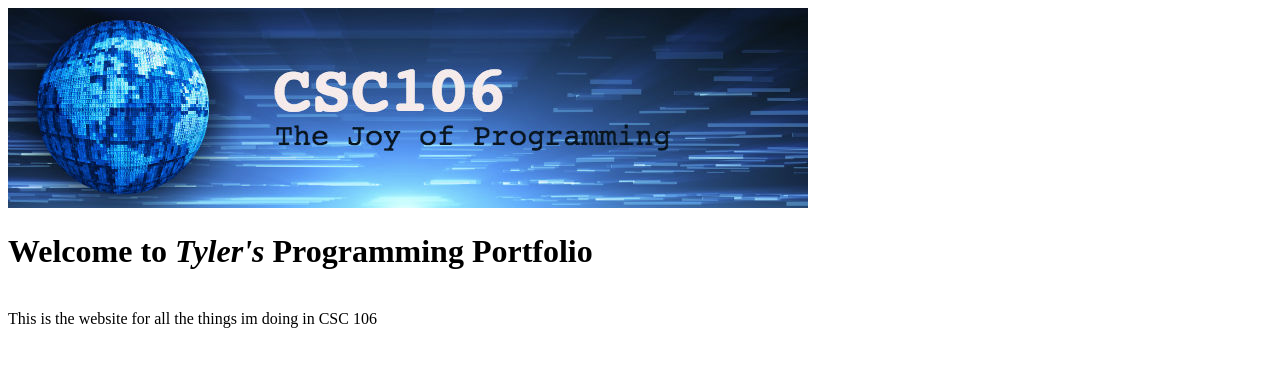
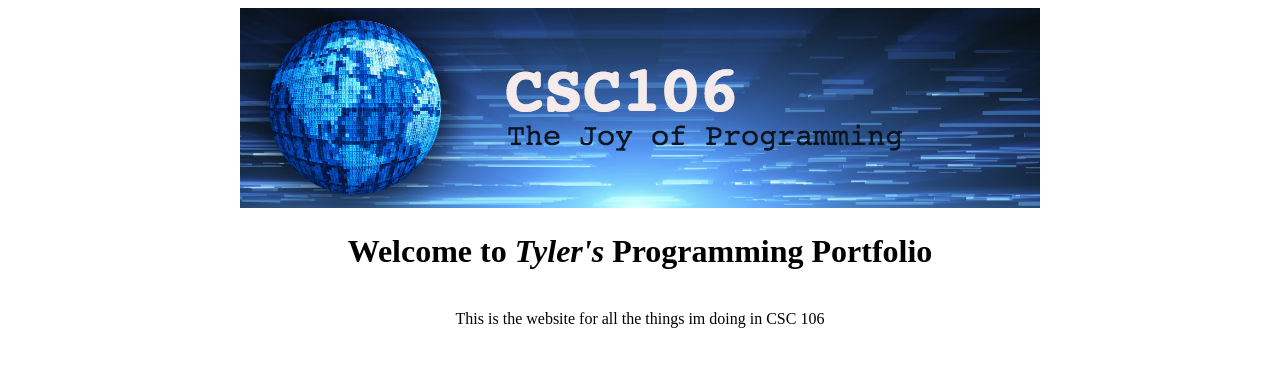
Before and after one commit to TylerPalmer747/tylerpalmer747.github.io, a plain HTML site: page index.html in a window 1280 px wide. Drawn offline with Linux system fonts and the light colour scheme.

Commit message:
Update index.html

```diff
--- a/index.html
+++ b/index.html
@@ -5,10 +5,10 @@
         <title>Tyler's Website</title>
     </head>
     <body>
- <img src='csc106banner.jpg' alt="csc 106 banner">
+ <center><img src='csc106banner.jpg' alt="csc 106 banner">
         <br>
-        <h1>Welcome to <em>Tyler's</em> Programming Portfolio</h1>
-        <br> This is the website for all the things im doing in CSC 106
+        <center><h1>Welcome to <em>Tyler's</em> Programming Portfolio</h1>
+        <center><br> This is the website for all the things im doing in CSC 106
 
     </body>
 </html>
```
